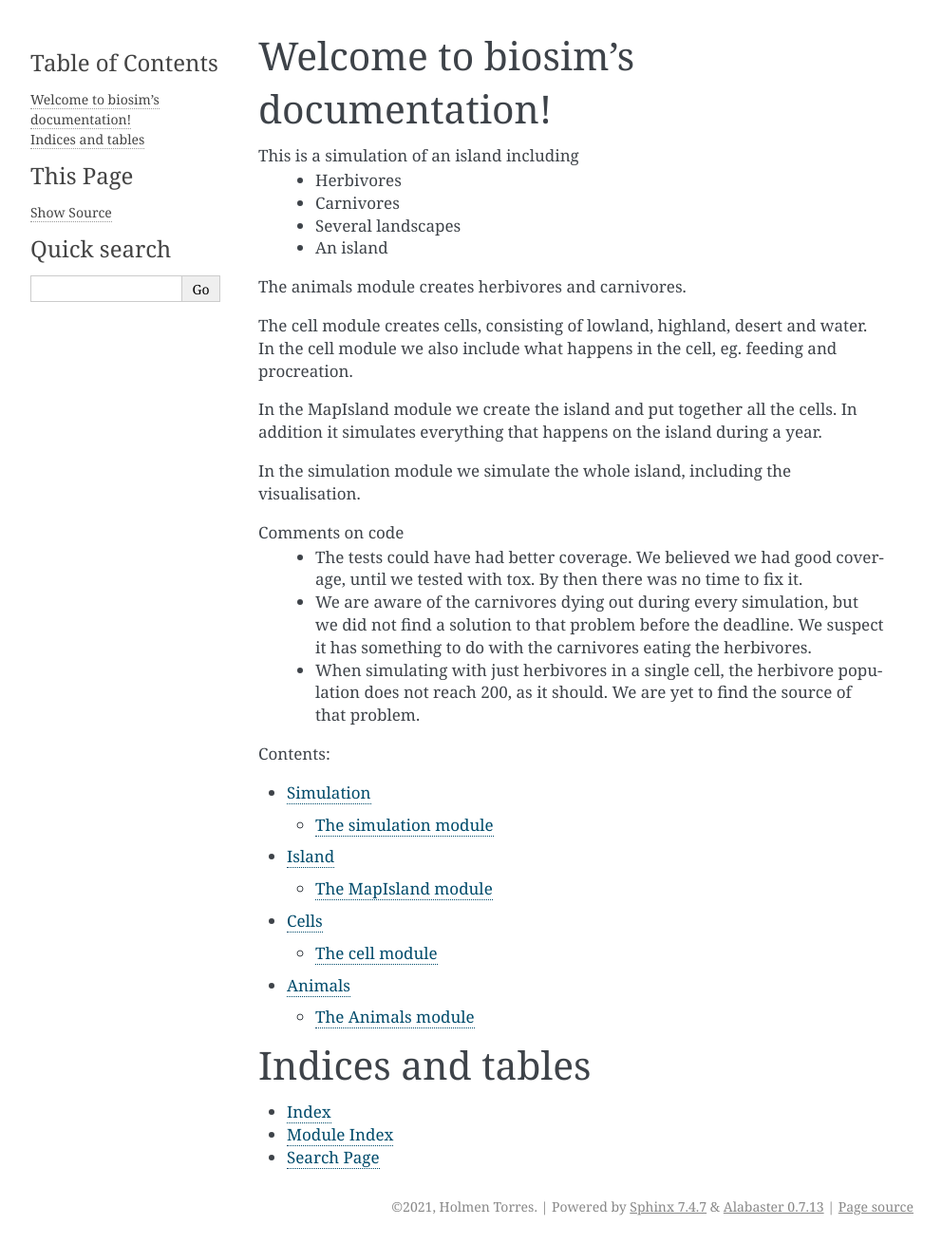
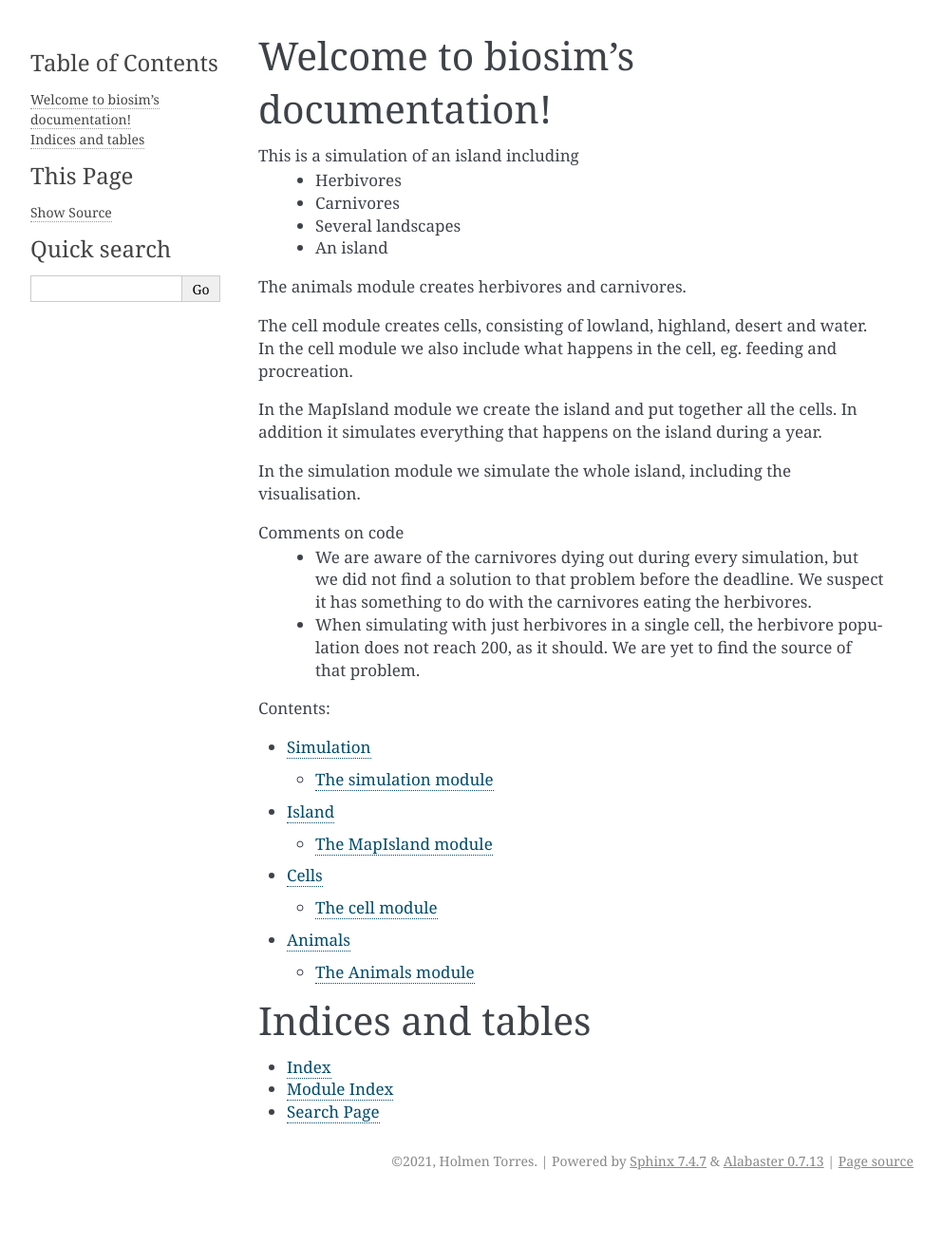
Before and after one commit to joridho/biosim, a Sphinx documentation site: the page built from docs/index.rst, in a window 1280 px wide. Shown: the whole page at 95% size, without its empty margins (148-1140 px from the left). Built offline with Sphinx 7.4.7, drawn with Linux system fonts in a browser that asks for light colours; after the commit the page ends 1262 px from its top, so only the background shows below that.

Commit message:
finpussing

```diff
--- a/docs/index.rst
+++ b/docs/index.rst
@@ -26,9 +26,6 @@ In the simulation module we simulate the whole island,
 including the visualisation.
 
 Comments on code
- * The tests could have had better coverage. We believed
-   we had good coverage, until we tested with  tox. By then
-   there was no time to fix it.
  * We are aware of the carnivores dying out during every
    simulation, but we did not find a solution to that
    problem before the deadline. We suspect it has something
```
